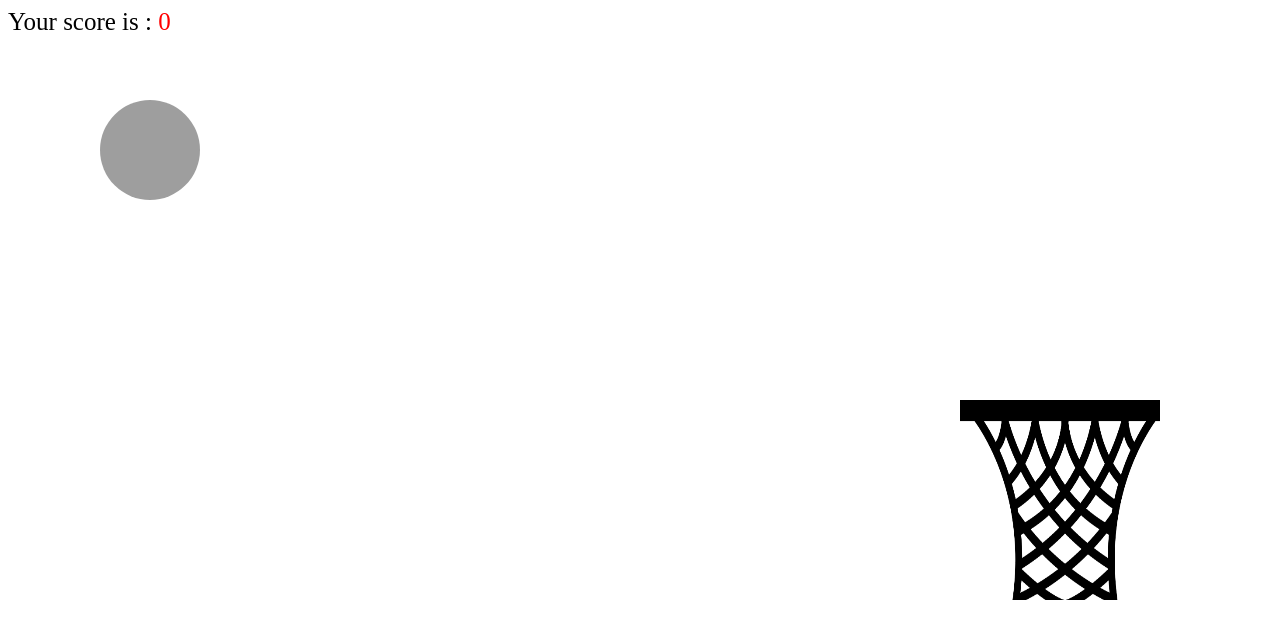
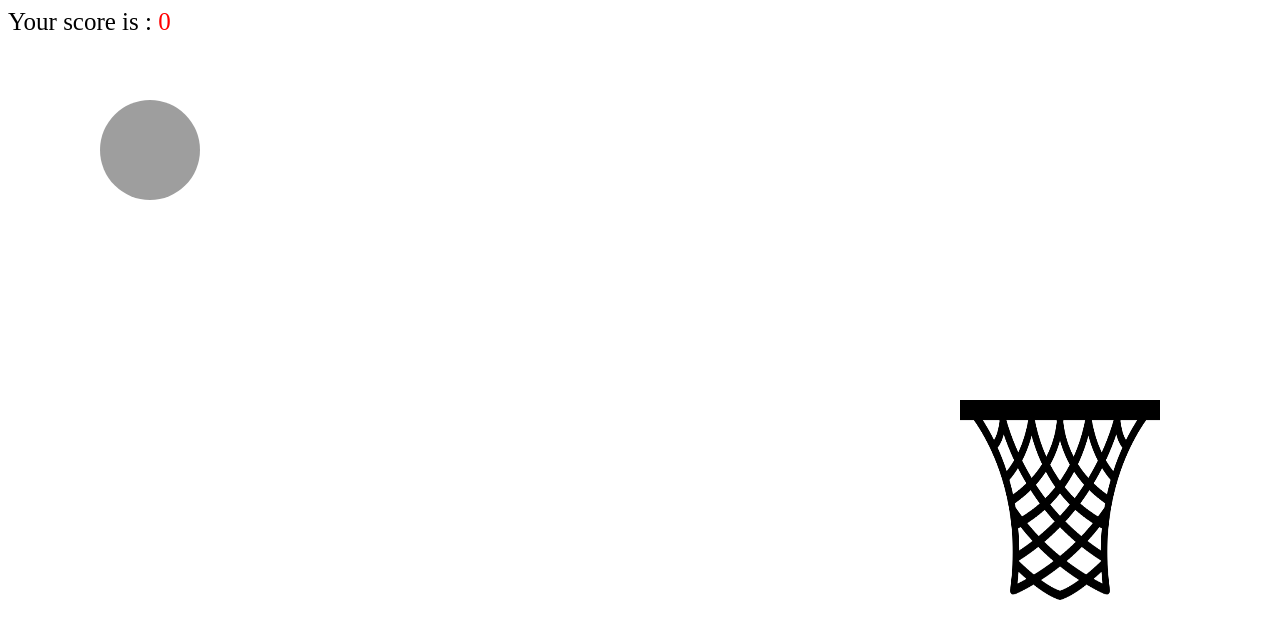
Before and after one commit to nikolaiev/frontEndHomeWork, a plain HTML site: page index.html in a window 1280 px wide. Drawn offline with Linux system fonts and the light colour scheme; grey boxes are pictures that could not be loaded.

Commit message:
css update

```diff
--- a/css/myCss.css
+++ b/css/myCss.css
@@ -20,7 +20,7 @@
     width: 200px;
 
     background-image: url("basket.png");
-    background-size: 105% 105%;
+    background-size: 100% 100%;
     background-repeat: no-repeat;
 }
 
```
